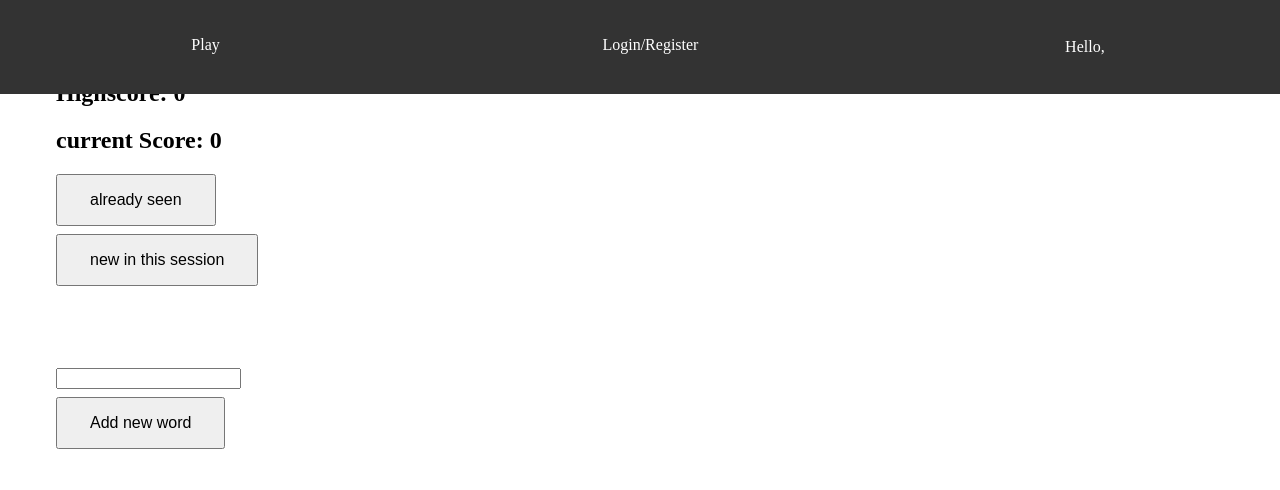
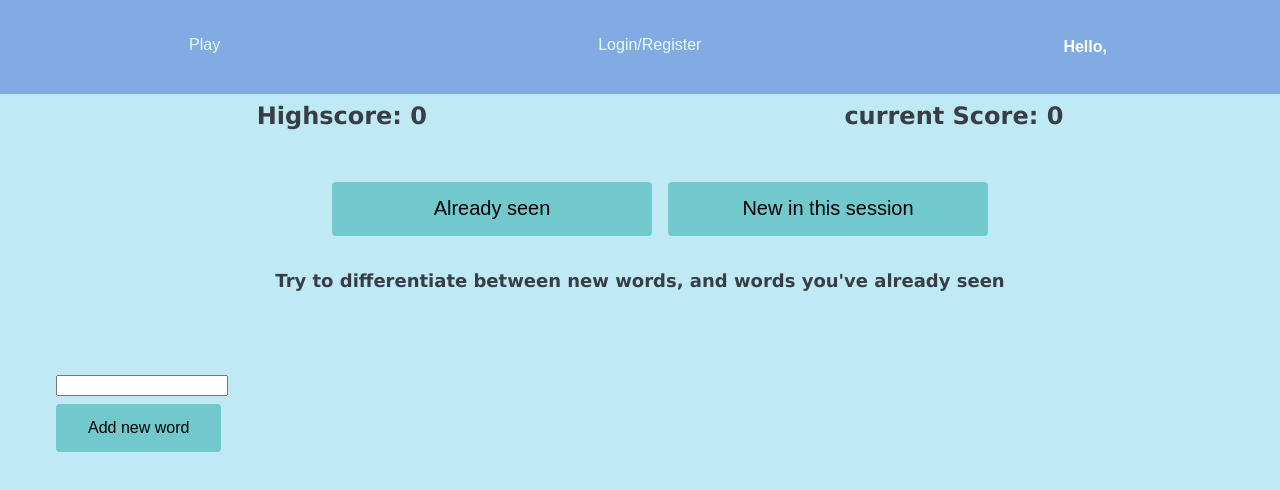
Before and after one commit to SebastianMarquardt/WAD_Project, a React (Create React App) app in the folder my_app/: page / in a window 1280 px wide. Shown: the top 490 px of the page. Built offline with nearby package versions, Linux system fonts and the light colour scheme; no server answers.

Commit message:
started normal style

```diff
--- a/my_app/src/Navbar.css
+++ b/my_app/src/Navbar.css
@@ -1,3 +1,29 @@
+body {
+    background-color: #BFEAF5;
+    font-family: Verdana, Geneva, Tahoma, sans-serif;
+    color: #393E46;
+}
+
+button {
+    border: none;
+    background-color: #71C9CE;
+    border-radius: 4px;
+    padding: 15px 32px;
+    font-size: 16px;
+}
+
+button:hover {
+    background-color: #78dbe0cd;
+}
+
+ul {
+    list-style-type: none;
+}
+
+li {
+    margin: 8px;
+}
+
 #NavbarUL {
     position: fixed;
     display: flex;
@@ -5,20 +31,19 @@
     top: 0;
     width: 100%;
     left: 0;
-    list-style-type: none;
     margin: 0;
     padding: 0;
-    overflow: hidden;
-    background-color: #333;
+    background-color: #82AAE3;
 }
 
 #NavbarLI {
     float: left;
     display: block;
-    color: white;
+    color: #E3FDFD;
     text-align: center;
     padding: 14px 16px;
     text-decoration: none;
+    font-family: Arial, Helvetica, sans-serif;
 }
 
 #NavbarUser {
@@ -27,8 +52,10 @@
     padding: 14px 16px;
     text-decoration: none;
     float: right;
+    font-family: Arial, Helvetica, sans-serif;
+    font-weight: bold;
 }
 
 li a:hover {
-    background-color: #111;
+    background-color: #91D8E4;
 }
--- a/my_app/src/pages/Login.css
+++ b/my_app/src/pages/Login.css
@@ -4,19 +4,6 @@
   justify-content: space-around;
 }
 
-button {
-  padding: 15px 32px;
-  font-size: 16px;
-}
-
-ul {
-  list-style-type: none;
-}
-
-li {
-  margin: 8px;
-}
-
 #error {
   display: none;
 }
--- a/my_app/src/pages/Play.css
+++ b/my_app/src/pages/Play.css
@@ -1,3 +1,47 @@
-.App {
-    padding-top: 102px;
-  }
+#playDiv {
+    padding-top: 50px;
+}
+
+#scoreUl {
+    display: flex;
+    justify-content: space-around;
+}
+
+#currentWord {
+  color: #222831;
+  text-align: center;
+  margin: auto;
+  width: 30%;
+  border-bottom: 3px solid #71C9CE;
+  padding: 10px;
+}
+
+#gameButtons {
+  display: flex;
+  justify-content: center;
+
+}
+
+#checkButton {
+  width: 320px;
+  height: 54px;
+  font-size: 20px;
+}
+
+#gameInfo {
+  text-align: center;
+  margin: auto;
+  padding: 10px;
+  font-size: large;
+}
+
+#addWord {
+  display: flex;
+  justify-content: left;
+  align-items: center;
+  padding: 0px;
+}
+
+#addWordInput {
+  width: 164px;
+}
--- a/my_app/src/pages/Play.jsx
+++ b/my_app/src/pages/Play.jsx
@@ -20,8 +20,8 @@ function Play() {
     const [errMsg, setErrMsg] = useState("")
     const [words, setWords] = useState([])
     const [currentWord, setCurrentWord] = useState("")
-    var newWord = ""
-    const [seenWords,setSeenWords] = useState([])
+    const [newWord, setNewWord] = useState("")
+    const [seenWords, setSeenWords] = useState([])
 
     const fetchData = () => {
         fetch("http://localhost:8081/words/getAll")
@@ -65,10 +65,6 @@ function Play() {
         }
     }
 
-    const setNewWord = (word) => {
-        newWord = word;
-    }
-
     function randomInt(max) {
         return Math.floor(Math.random() * (max + 1))
     }
@@ -110,7 +106,7 @@ function Play() {
         }
         else {
             setCurrentScore(currentScore + 1)
-            setSeenWords([ ...seenWords, currentWord])
+            setSeenWords([...seenWords, currentWord])
         }
         currentWordString = ""
         setCurrentWord(words[randomInt(words.length - 1)].word)
@@ -137,45 +133,43 @@ function Play() {
     }
 
     return (
-        <div id='introDiv'>
-            <ul>
-                <li>
-                    <h1>
-                        Try to differentiate between new words, and words you've already seen
-                    </h1>
-                </li>
-                <li>
+        <div id='playDiv'>
+            <ul id='scoreUl'>
+                <li id='scoreLi'>
                     <h2>
                         Highscore: {highscore}
                     </h2>
                 </li>
-                <li>
+                <li id='scoreLi'>
                     <h2>
                         current Score: {currentScore}
                     </h2>
                 </li>
             </ul>
-            <ul>
             {words.length > 0 && (
+                <h1 id='currentWord'>{currentWord}</h1>
+            )}
+            <ul id='gameButtons'>
                 <li>
-                        <h1>{currentWord}</h1>
-                    </li>
-                )}
-                <li>
-                    <button onClick={seenCheck}>already seen</button>
+                    <button id='checkButton' onClick={seenCheck}>Already seen</button>
                 </li>
                 <li>
-                    <button onClick={notSeenCheck}>new in this session</button>
+                    <button id='checkButton' onClick={notSeenCheck}>New in this session</button>
                 </li>
             </ul>
+            <h1 id='gameInfo'>
+                Try to differentiate between new words, and words you've already seen
+            </h1>
             <ul id='addWord'>
-                <p>{errMsg}</p>
-                <li><input type="text" onChange={(e) => {
+                <ul id='addWordNoErr'>
+                    <li><input id='addWordInput' type="text" onChange={(e) => {
                         setNewWord(e.target.value)
                     }} ></input></li>
                     <li>
-                    <button onClick={addWord}>Add new word</button>
+                        <button id='addWordButton' onClick={addWord}>Add new word</button>
                     </li>
+                </ul>
+                <li><p>{errMsg}</p></li>
             </ul></div>
     );
 }
```
Lines whose indentation alone changed are shown as unchanged.
